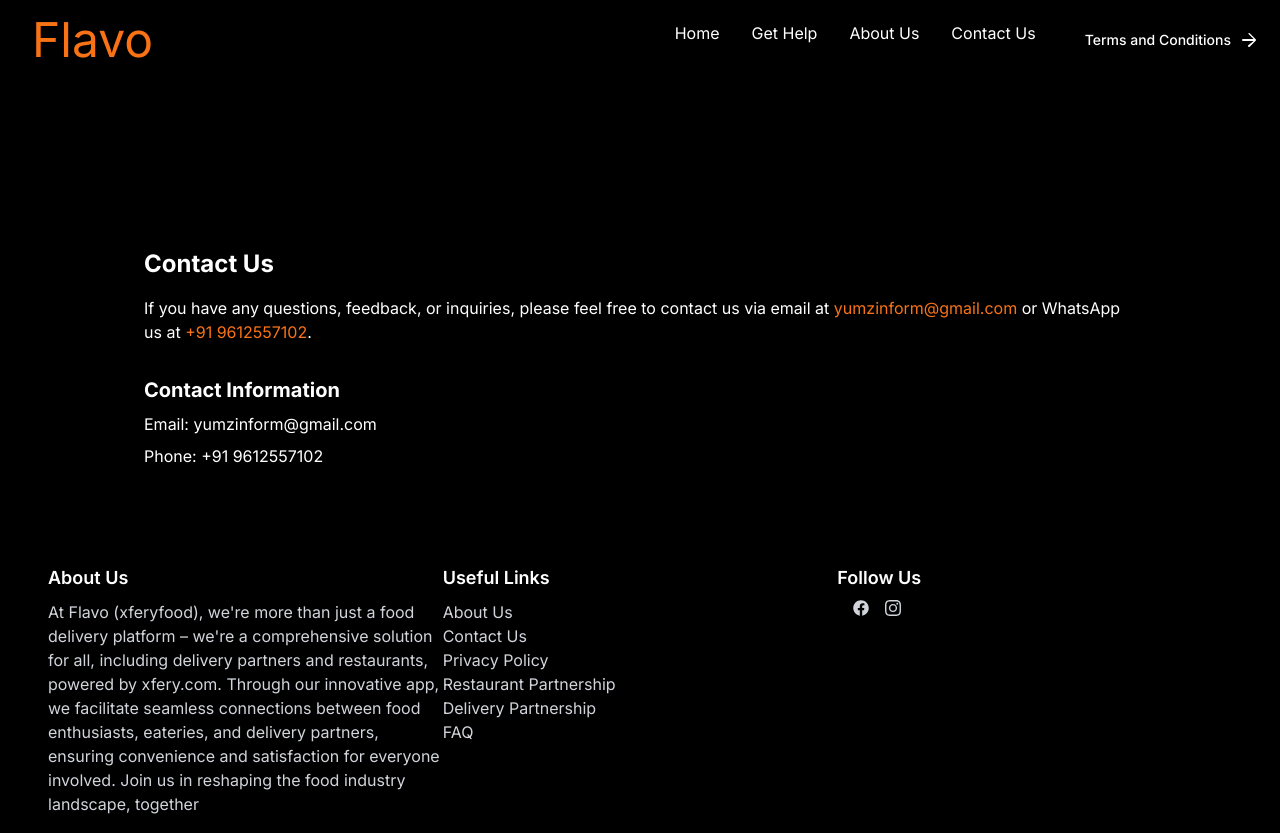
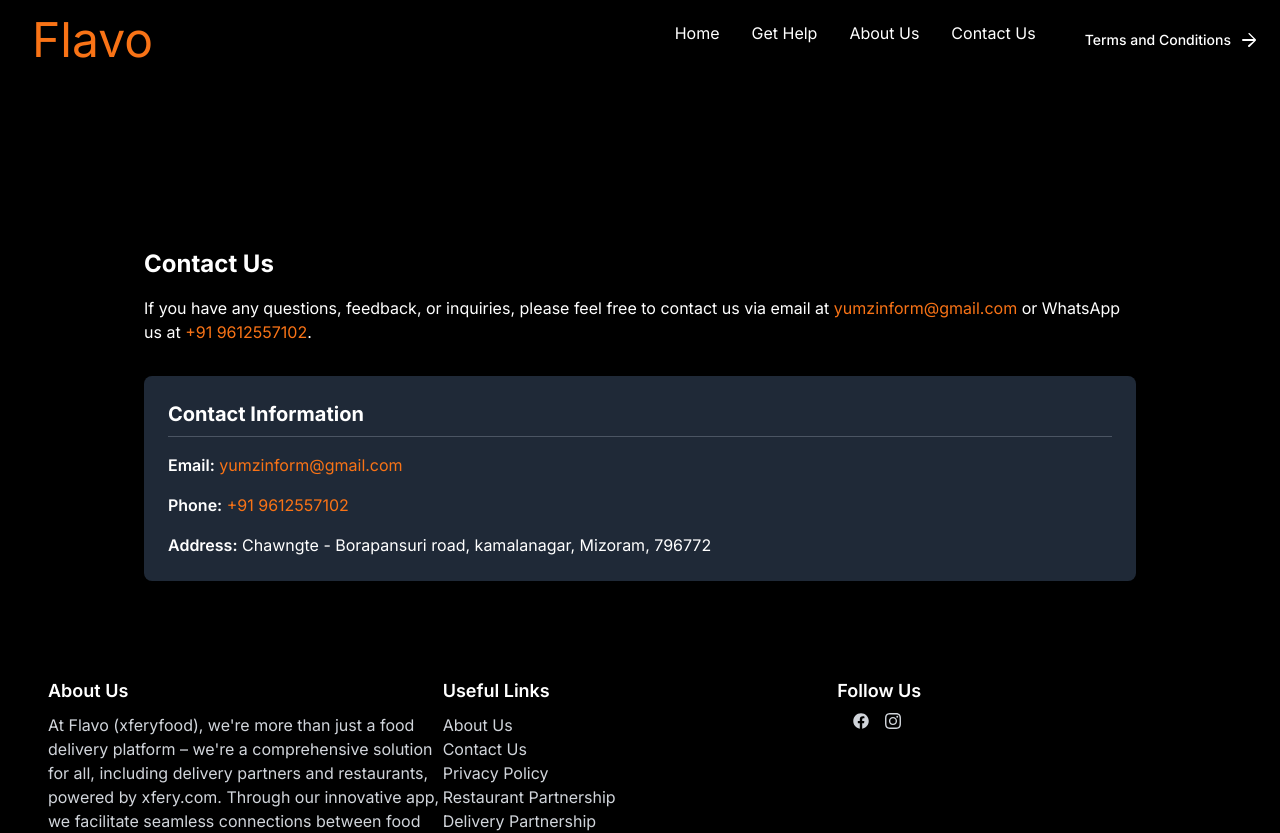
Before and after one commit to backhams/yumzweb, a Next.js app: page /contact_us in a window 1280 px wide. Shown: the top 833 px of the page. Built offline with nearby package versions, Linux system fonts and the light colour scheme.

Commit message:
updated contact us page added address

```diff
--- a/src/app/contact_us/ContactUs.js
+++ b/src/app/contact_us/ContactUs.js
@@ -1,4 +1,5 @@
-"use client"
+"use client";
+
 import React from 'react';
 import Navbar from '../navbar/page';
 import Footer from '../footer/page';
@@ -11,17 +12,23 @@
                 <div className='md:mx-28 mb-16'>
                     <h1 className="text-2xl font-bold mb-4 mt-10 text-white">Contact Us</h1>
                     <p className="mb-4 text-white">
-                        If you have any questions, feedback, or inquiries, please feel free to contact us via email at <a href="mailto:yumzinform@gmail.com" className="text-orange-500">yumzinform@gmail.com</a> or WhatsApp us at <a href="https://wa.me/+91 9612557102" className="text-orange-500">+91 9612557102</a>.
+                        If you have any questions, feedback, or inquiries, please feel free to contact us via email at <a href="mailto:yumzinform@gmail.com" className="text-orange-500 hover:underline">yumzinform@gmail.com</a> or WhatsApp us at <a href="https://wa.me/+91 9612557102" className="text-orange-500 hover:underline">+91 9612557102</a>.
                     </p>
-                    {/* Add your contact form or contact information here */}
                     <div className="mb-8">
                         {/* <h2 className="text-xl font-bold mb-2 text-white">Contact Form</h2> */}
                         {/* Your contact form JSX */}
                     </div>
-                    <div>
-                        <h2 className="text-xl font-bold mb-2 text-white">Contact Information</h2>
-                        <p className="mb-2 text-white">Email: yumzinform@gmail.com</p>
-                        <p className="mb-2 text-white">Phone: +91 9612557102</p>
+                    <div className="bg-gray-800 p-6 rounded-lg shadow-md">
+                        <h2 className="text-xl font-bold mb-4 text-white border-b border-gray-600 pb-2">Contact Information</h2>
+                        <p className="mb-4 text-white">
+                            <span className="font-semibold">Email:</span> <a href="mailto:yumzinform@gmail.com" className="text-orange-500 hover:underline">yumzinform@gmail.com</a>
+                        </p>
+                        <p className="mb-4 text-white">
+                            <span className="font-semibold">Phone:</span> <a href="https://wa.me/+91 9612557102" className="text-orange-500 hover:underline">+91 9612557102</a>
+                        </p>
+                        <p className="text-white">
+                            <span className="font-semibold">Address:</span> Chawngte - Borapansuri road, kamalanagar, Mizoram, 796772
+                        </p>
                     </div>
                 </div>
                 <Footer />
```
